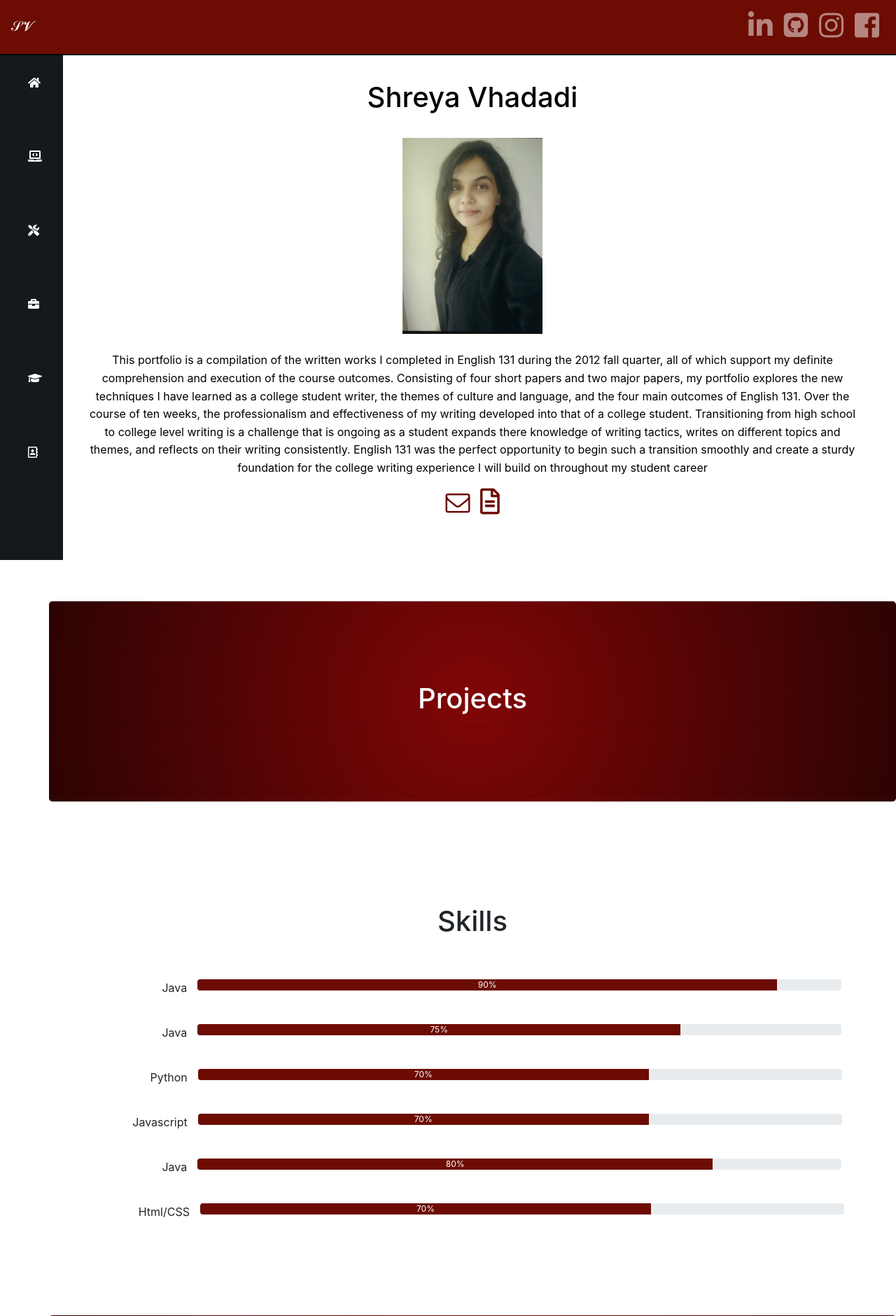
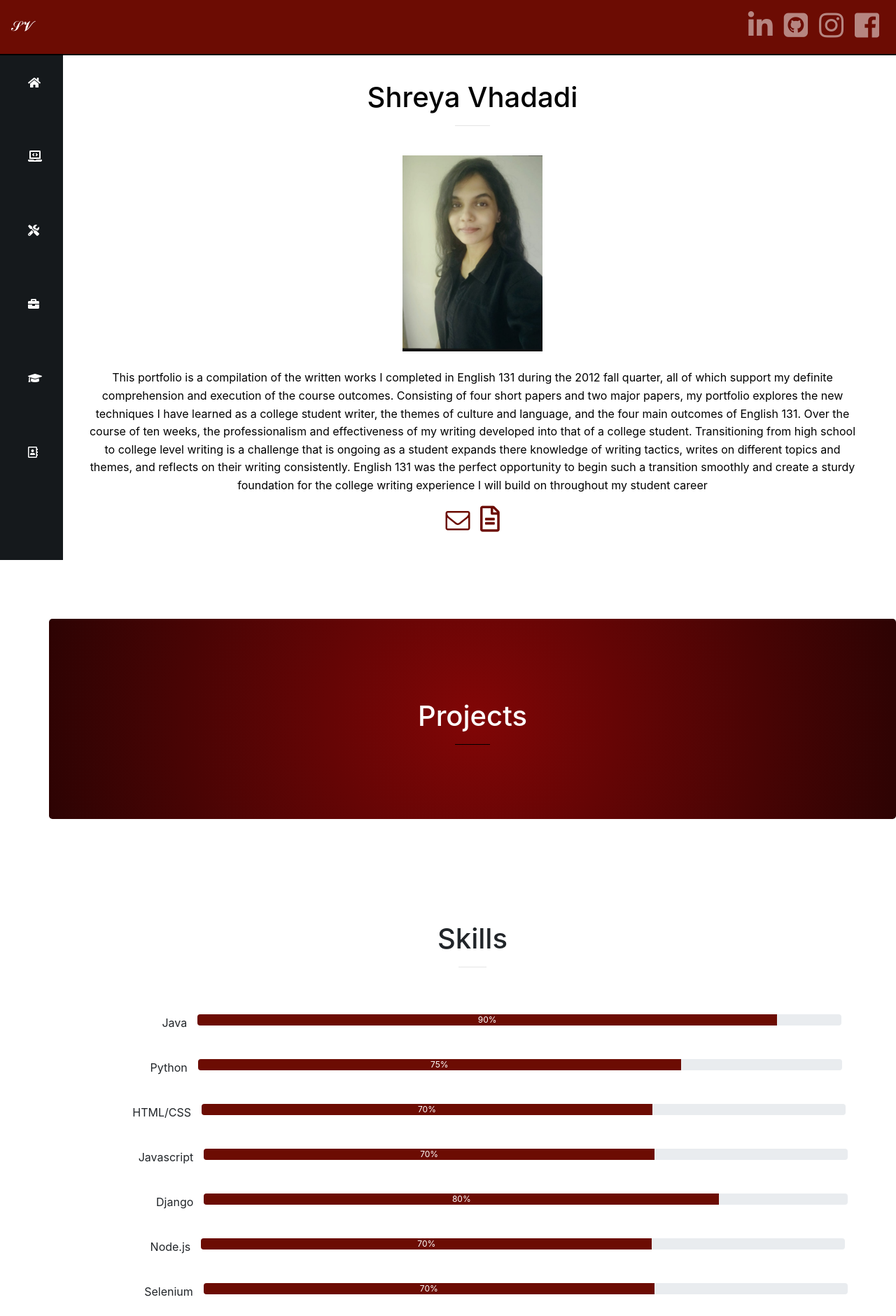
Before and after one commit to ShreyaVhadadi/portfolio-project, a Django app: page / in a window 1280 px wide. Shown: the top 1880 px of the page at 70% size. Run offline with Django 3.2, Linux system fonts and the light colour scheme; data that the repository does not hold is empty; some libraries are stand-ins or nearby versions.

Commit message:
Added hyperlinks

```diff
--- a/jobs/templates/jobs/home.html
+++ b/jobs/templates/jobs/home.html
@@ -169,14 +169,15 @@
       </br>
       </br>
       <h1 style="color:black">Shreya Vhadadi</h1>
+      <hr style="width:50px">
       </br>
       <img src="{% static 'Shreya pic.jpeg' %}" height="280" width="200"/>
       </br>
       </br>
       <p style="color:black">This portfolio is a compilation of the written works I completed in English 131 during the 2012 fall quarter, all of which support my definite comprehension and execution of the course outcomes. Consisting of four short papers and two major papers, my portfolio explores the new techniques I have learned as a college student writer, the themes of culture and language, and the four main outcomes of English 131. Over the course of ten weeks, the professionalism and effectiveness of my writing developed into that of a college student. Transitioning from high school to college level writing is a challenge that is ongoing as a student expands there knowledge of writing tactics, writes on different topics and themes, and reflects on their writing consistently. English 131 was the perfect opportunity to begin such a transition smoothly and create a sturdy foundation for the college writing experience I will build on throughout my student career</p>
         <ul class="main-nav">
-            <li><a href="mailto:svhadadi@stevens.edu"><i class="fa fa-envelope-o" style="font-size:35px;color:#6C0C03"></i></a></li>
-            <li><a href="{% static 'Shreya Vhadadi_Resume_CF.pdf'%}"><i class="far fa-file-alt" style="font-size:37px;color:#6C0C03"></i></a></li>
+            <li><a href="mailto:svhadadi@stevens.edu" target="_blank"><i class="fa fa-envelope-o" style="font-size:35px;color:#6C0C03"></i></a></li>
+            <li><a href="{% static 'Shreya Vhadadi_Resume_CF.pdf'%}" target="_blank"><i class="far fa-file-alt" style="font-size:37px;color:#6C0C03"></i></a></li>
         </ul>
       </br>
       </br>
@@ -189,7 +190,7 @@
         </br>
         </br>
         <h1 style="color:white">Projects</h1>
-        <hr>
+        <hr style="width:50px" color="black">
         <br>
 
 
@@ -215,6 +216,7 @@
         </br>
         </br>
         <h1>Skills</h1>
+        <hr style="width:40px">
             <br/>
             <br/>
             <div class="row">
@@ -230,7 +232,7 @@
             </div>
         <br>
             <div class="row">
-              <p style="font-size:70px"><pre>               </pre>Java</p>
+              <p style="font-size:70px"><pre>             </pre>Python</p>
               <div class="col-md-10" id="div2">
                 <div class="progress">
                   <div class="progress-bar" role="progressbar" aria-valuenow="75" aria-valuemin="0" aria-valuemax="100" style="width:75%;background-color:#6C0C03">
@@ -266,7 +268,7 @@
         <br>
             <div class="row">
               <!--div class="col-sm-10"><h4>Python</h4></div-->
-              <p style="font-size:80px"><pre>               </pre>Java</p>
+              <p style="font-size:80px"><pre>              </pre>Django</p>
               <div class="col-md-10" id="div2">
                 <div class="progress" style="color:#6C0C03">
                   <div class="progress-bar" role="progressbar" aria-valuenow="70" aria-valuemin="0" aria-valuemax="100" style="width:80%;background-color:#6C0C03">
@@ -278,7 +280,19 @@
         <br>
             <div class="row">
               <!--div class="col-sm-10"><h4>Python</h4></div-->
-              <p style="font-size:70px"><pre>           </pre>Html/CSS</p>
+              <p style="font-size:70px"><pre>             </pre>Node.js</p>
+              <div class="col-md-10" id="div2">
+                <div class="progress" style="color:#6C0C03">
+                  <div class="progress-bar" role="progressbar" aria-valuenow="70" aria-valuemin="0" aria-valuemax="100" style="width:70%;background-color:#6C0C03">
+                  70%
+                  </div>
+                </div>
+              </div>
+            </div>
+        <br>
+            <div class="row">
+              <!--div class="col-sm-10"><h4>Python</h4></div-->
+              <p style="font-size:70px"><pre>            </pre>Selenium</p>
               <div class="col-md-10" id="div2">
                 <div class="progress" style="color:#6C0C03">
                   <div class="progress-bar" role="progressbar" aria-valuenow="70" aria-valuemin="0" aria-valuemax="100" style="width:70%;background-color:#6C0C03">
@@ -295,10 +309,11 @@
     <div class="container-fluid" >
         <br/>
         <br/>
-        <h1 style="color:white">Experience</h1>
         <div class="row">
-        <div class="col-md-13">
-        <div class="card mb-15">
+        <div class="col-md-12">
+         <h1 style="color:white">Experience</h1>
+         <hr style="width:50px" color="black">
+        <div class="card mb-20">
 
           <div class="card-body">
           <h5 class="card-title">Special title treatment</h5>
@@ -322,22 +337,23 @@
 
     <section class="jumbotron text-center" style="background: radial-gradient(circle, rgba(129,6,6,1) 0%, rgba(45,3,3,1) 100%)" id="Education">
     <div class="container" >
+            <br/>
+        <br/>
+        <h1 style="color:white">Education</h1>
+        <hr style="width:50px" color="black">
         <br/>
         <br/>
-        <h1 style="color:white">Education</h1>
-        <br/>
-        <br/>
-        <div class="education">
+<div class="education">
 <div class="row">
     <div class="col-sm-6">
     <div class="card">
         <img class="card-img-top" src="https://mdbootstrap.com/img/Photos/Others/images/43.jpg" alt="Card image cap" height="300" width="200">
       <div class="card-body">
-        <h4><a href="#">Stevens Institute of Technology</a></h4>
-        <p class="small">1 Castle Point Terrace, Hoboken, NJ 07030, 1USA</p>
-        <h5 class="card-title">Master of Computer Science (MS)</h5>
-        <p class="card-text">GPA</p>
-
+        <h5><a href="https://www.stevens.edu/">Stevens Institute of Technology</a></h5>
+        <p class="small">2019-present</p>
+        <h6 class="card-title">Master of Computer Science (MS)</h6>
+        <p class="small">Courses: Web Programming, Machine Learning,Knowledge Discovery & Data Mining</p>
+ <!--p class="card-text"-->
       </div>
     </div>
   </div>
@@ -365,6 +381,7 @@
         <br/>
         <!--h1>Contact</h1-->
         <h1>Contact</h1>
+        <hr style="width:40px">
     <p>Lets talk!</p>
 
    <form class="form">
```
Also changed, not shown: other parts of jobs/templates/jobs/home.html (+12 -12 lines).
